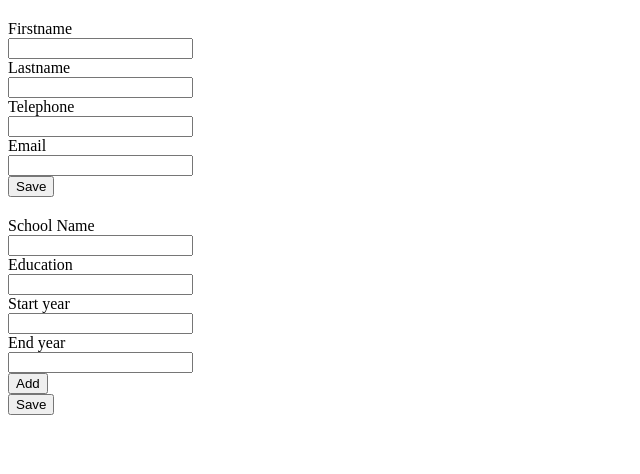
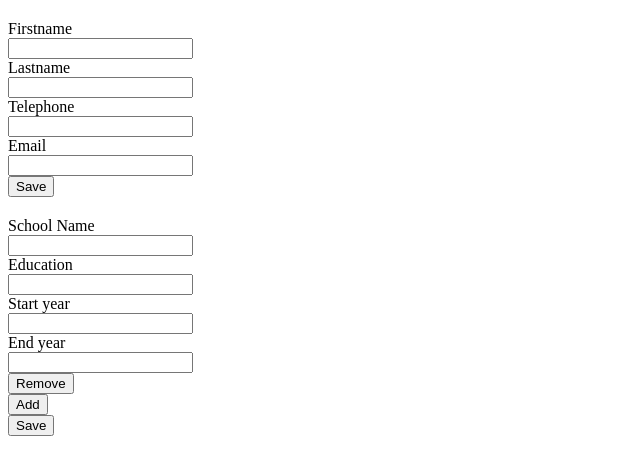
Before and after one commit to JSHC/odin-cvproject, a React (Create React App) app: page / in a window 1280 px wide. Shown: the top 474 px of the page, without its empty margins (0-640 px from the left). Built offline with nearby package versions, Linux system fonts and the light colour scheme.

Commit message:
Add remove button

```diff
--- a/src/components/EducationComponent.js
+++ b/src/components/EducationComponent.js
@@ -22,6 +22,7 @@ class EducationComponent extends React.Component {
                     label="End year"
                     type="number"
                     editEnabled={editEnabled} />
+                <button onClick={this.props.onRemoveButtonClicked}>Remove</button>
             </div>
         )
     }
```
